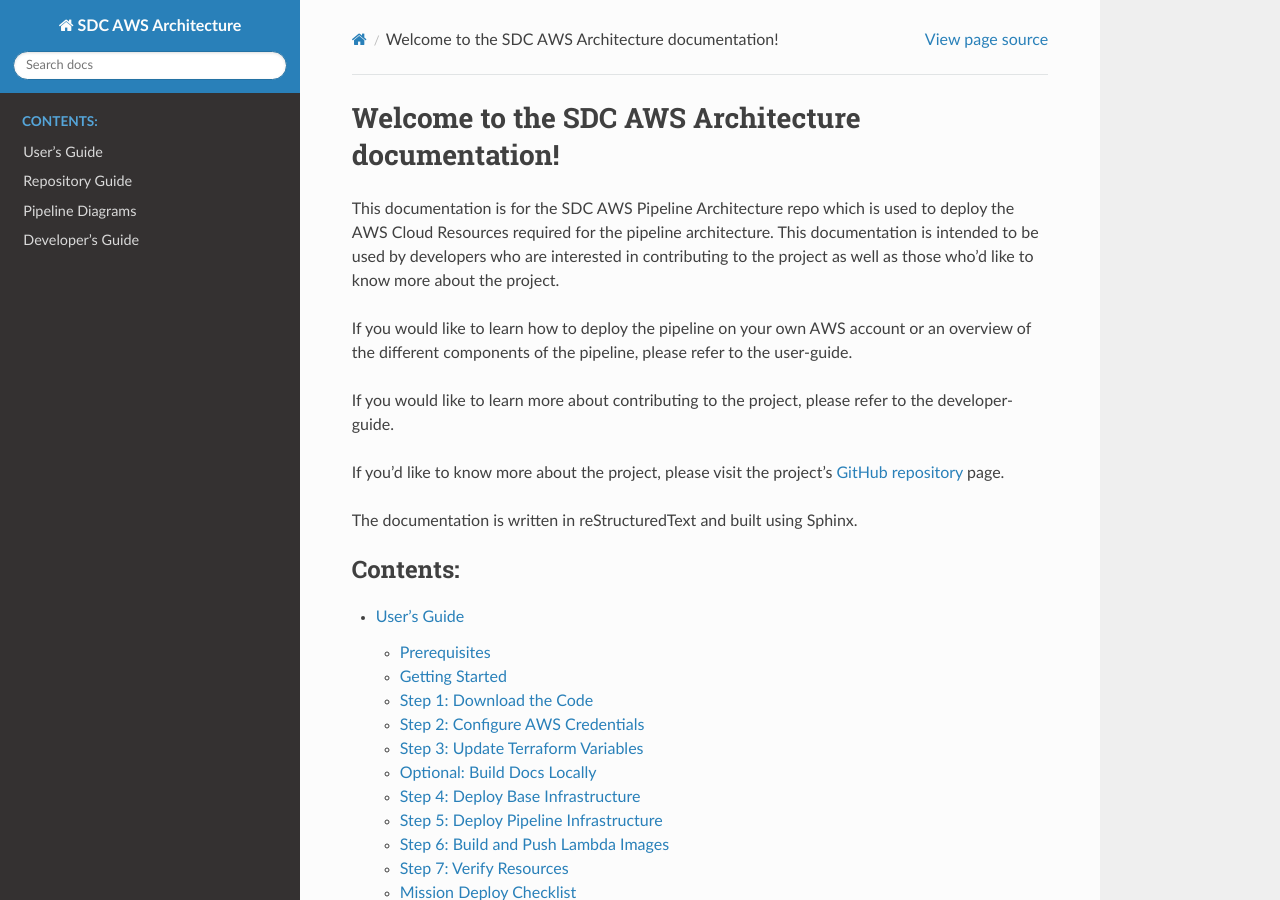
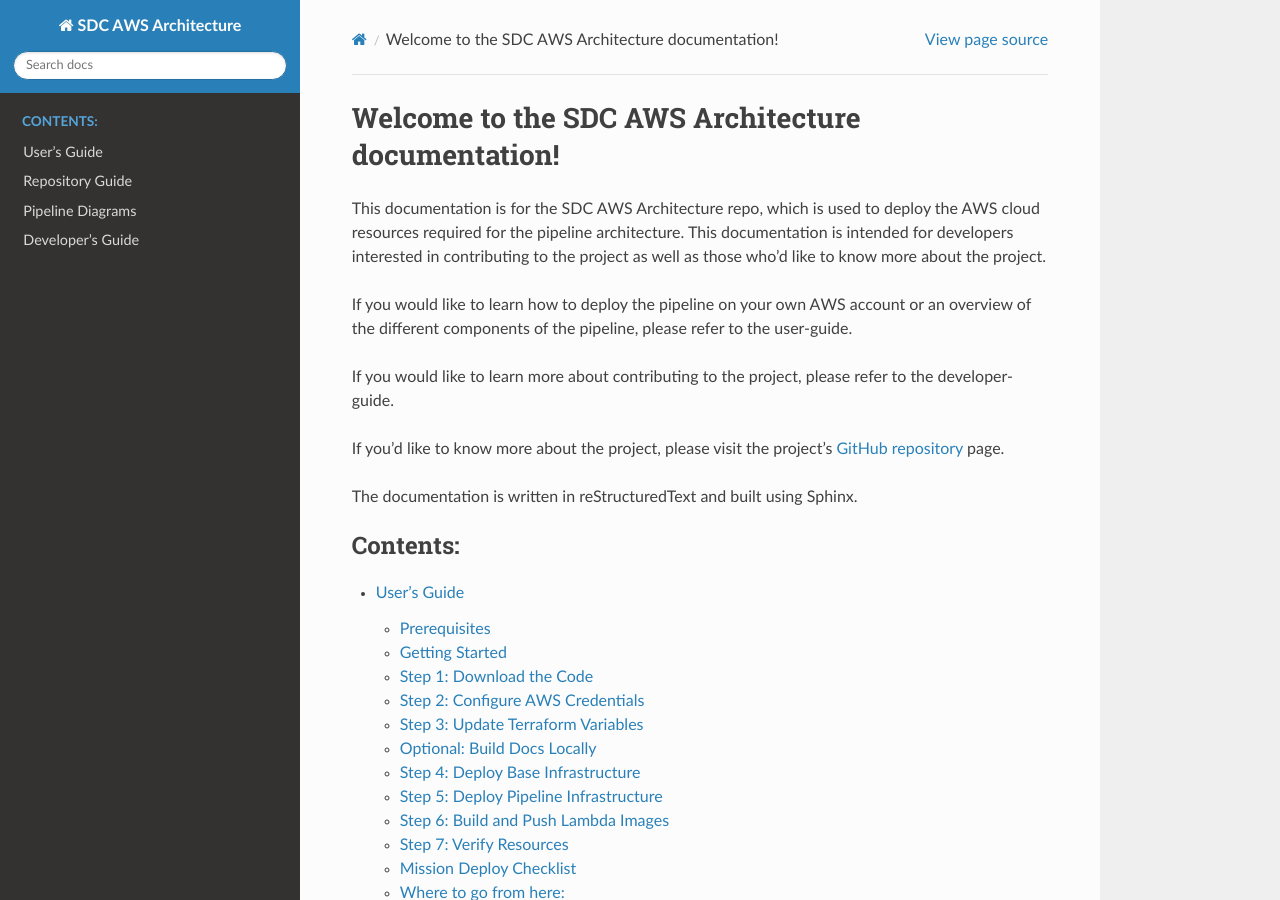
Before and after one commit to swxsoc/sdc_aws_architecture, a Sphinx documentation site: the page built from docs/index.rst, in a window 1280 px wide and 900 px high. Built offline with Sphinx 7.4.7 and the Read the Docs theme 3.1.0, drawn with Linux system fonts in a browser that asks for light colours.

Commit message:
copy fix for docs
Co-authored-by: Copilot Autofix powered by AI <175728472+Copilot@users.noreply.github.com>

```diff
--- a/docs/index.rst
+++ b/docs/index.rst
@@ -2,7 +2,7 @@
 
 Welcome to the SDC AWS Architecture documentation!
 ==================================================
-This documentation is for the SDC AWS Pipeline Architecture repo which is used to deploy the AWS Cloud Resources required for the pipeline architecture. This documentation is intended to be used by developers who are interested in contributing to the project as well as those who'd like to know more about the project.
+This documentation is for the SDC AWS Architecture repo, which is used to deploy the AWS cloud resources required for the pipeline architecture. This documentation is intended for developers interested in contributing to the project as well as those who'd like to know more about the project.
 
 If you would like to learn how to deploy the pipeline on your own AWS account or an overview of the different components of the pipeline, please refer to the user-guide.
 
```
